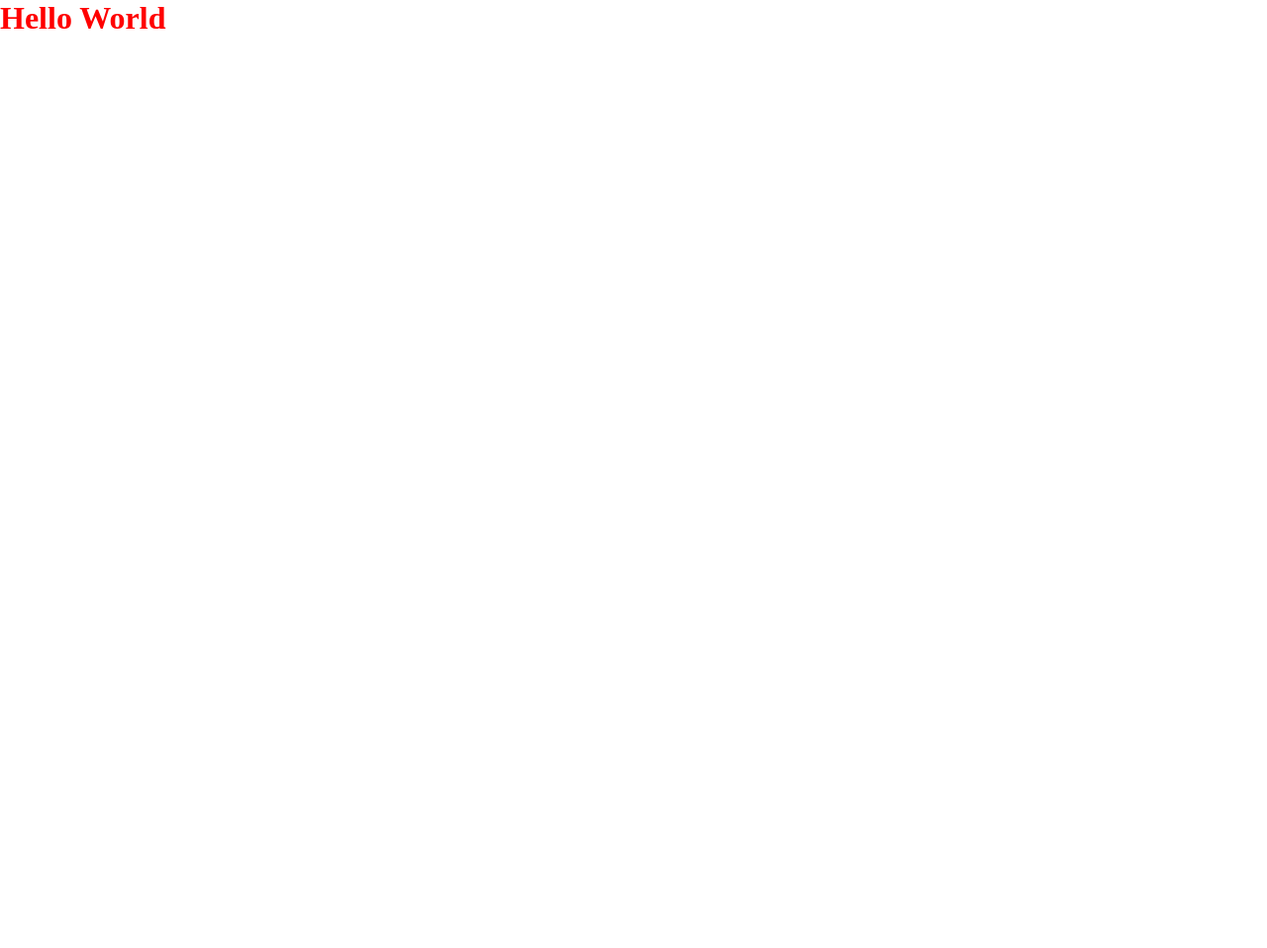
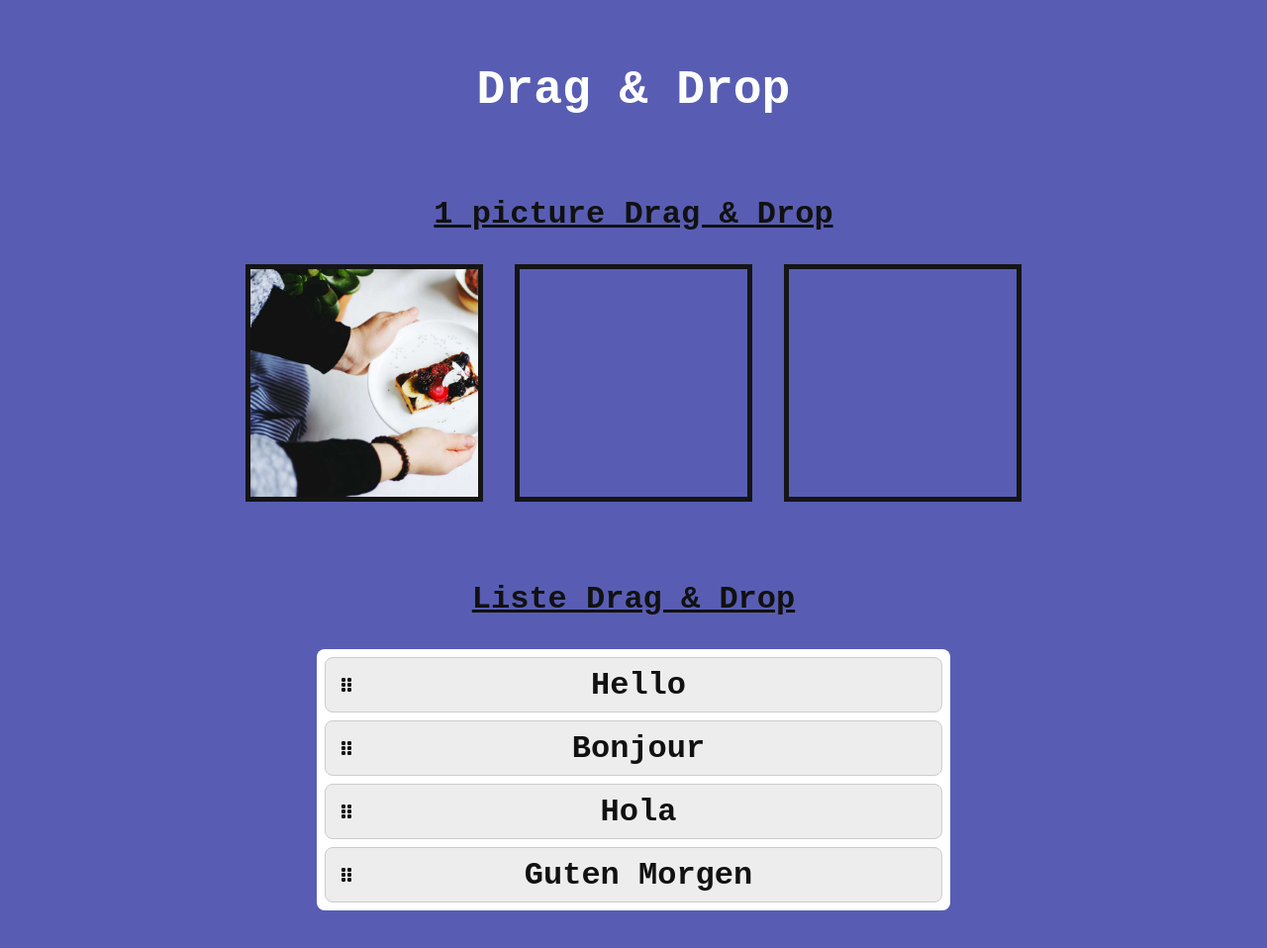
Before and after one commit to EthanPaleyron/drag-and-drop, a website built with Vite: page index.html in a window 1280 px wide. Shown: the whole page at 99% size. Before the commit the page ends 800 px from the top, so only its background shows below. Built offline with nearby package versions, Linux system fonts and the light colour scheme.

Commit message:
drag and drop list

```diff
--- a/index.html
+++ b/index.html
@@ -6,14 +6,48 @@
   <meta charset="UTF-8">
   <meta name="viewport" content="width=device-width, initial-scale=1.0">
   <script src="https://kit.fontawesome.com/2621df78fc.js" crossorigin="anonymous"></script>
-  <title>Name</title>
+  <title>Drag & Drop</title>
 </head>
 
 <body>
 
-  <h1>Hello World</h1>
+  <h1>Drag & Drop</h1>
 
-  <script type="module" src="/js/main.js"></script>
+  <section>
+    <h2>1 picture Drag & Drop</h2>
+    <div class="content_box">
+      <div class="box">
+        <div class="image" draggable="true"></div>
+      </div>
+      <div class="box"></div>
+      <div class="box"></div>
+    </div>
+  </section>
+
+  <!-- List -->
+  <div class="content_lists">
+    <h2>Liste Drag & Drop</h2>
+    <ul class="slist" id="sortableList">
+      <li>
+        <i class="fa-solid fa-grip-vertical"></i>
+        <h3>Hello</h3>
+      </li>
+      <li>
+        <i class="fa-solid fa-grip-vertical"></i>
+        <h3>Bonjour</h3>
+      </li>
+      <li>
+        <i class="fa-solid fa-grip-vertical"></i>
+        <h3>Hola</h3>
+      </li>
+      <li>
+        <i class="fa-solid fa-grip-vertical"></i>
+        <h3>Guten Morgen</h3>
+      </li>
+    </ul>
+  </div>
+
+  <script type="module" src="/js/main.js" defer></script>
 </body>
 
 </html>
--- a/js/main.js
+++ b/js/main.js
@@ -0,0 +1,54 @@
+const boxes = document.querySelectorAll(".box"), image = document.querySelector(".image");
+console.log(boxes, image);
+
+boxes.forEach((box) => {
+    box.addEventListener("dragover", (e) => {
+        console.log("draggin");
+        e.preventDefault();
+        box.classList.add("hovered");
+    })
+
+    box.addEventListener("dragleave", () => {
+        console.log("dragleave");
+        box.classList.remove("hovered");
+    })
+
+    box.addEventListener("drop", () => {
+        console.log("drop");
+        box.appendChild(image);
+        box.classList.remove("hovered");
+    })
+})
+
+// List
+function slist(target) {
+    let items = target.getElementsByTagName("li"), current = null;
+
+    for (let index of items) {
+        index.draggable = true;
+
+        index.ondragstart = e => {
+            current = index;
+        };
+
+        index.ondragover = e => e.preventDefault();
+
+        index.ondrop = e => {
+            e.preventDefault();
+            if (index != current) {
+                let currentpos = 0, droppedpos = 0;
+                for (let it = 0; it < items.length; it++) {
+                    if (current == items[it]) { currentpos = it; }
+                    if (index == items[it]) { droppedpos = it; }
+                }
+                if (currentpos < droppedpos) {
+                    index.parentNode.insertBefore(current, index.nextSibling);
+                } else {
+                    index.parentNode.insertBefore(current, index);
+                }
+            }
+        }
+    }
+}
+
+slist(document.querySelector("#sortableList"));
--- a/scss/style.scss
+++ b/scss/style.scss
@@ -1,3 +1,117 @@
+body {
+    margin: 0 0 5rem;
+    font-family: 'Courier New', Courier, monospace;
+    background-color: #585DB3;
+    color: #111111;
+}
+
 h1 {
-    color: red;
+    margin: 4rem 0 2rem;
+    color: #FDFFFD;
+    font-size: 3rem;
+    text-align: center;
+    user-select: none;
 }
+
+section {
+    margin-top: 5rem;
+
+    h2 {
+        margin-bottom: 2rem;
+        text-align: center;
+        font-size: 2rem;
+        text-decoration: underline;
+        user-select: none;
+    }
+
+    .content_box {
+        display: flex;
+        justify-content: center;
+        gap: 2rem;
+
+        .box {
+            position: relative;
+            width: 15rem;
+            height: 15rem;
+            border: solid 5px #151515;
+
+            .image {
+                width: 100%;
+                height: 100%;
+                background-image: url("../public/testing/img-01.jpg");
+                background-repeat: no-repeat;
+                background-size: cover;
+                cursor: pointer;
+            }
+        }
+
+        .hovered {
+            position: relative;
+            border-style: dashed;
+            display: flex;
+            justify-content: center;
+            align-items: center;
+
+            &::before {
+                content: "DROP↴";
+                position: absolute;
+                font-size: 3rem;
+                font-weight: bold;
+            }
+        }
+    }
+}
+
+// List
+.content_lists {
+    margin-top: 5rem;
+    display: flex;
+    flex-direction: column;
+    align-items: center;
+
+    h2 {
+        margin-bottom: 2rem;
+        text-align: center;
+        font-size: 2rem;
+        text-decoration: underline;
+        user-select: none;
+    }
+
+    .slist {
+        width: 50%;
+        background-color: $w;
+        border-radius: 0.5rem;
+        padding: 0.5rem;
+        display: flex;
+        flex-direction: column;
+        gap: 0.5rem;
+
+        li {
+            height: 7vh;
+            background-color: #EDEDED;
+            border-radius: 0.5rem;
+            border: 1px solid #ccc;
+            padding: 1rem;
+            display: flex;
+            align-items: center;
+            cursor: move;
+
+            h3 {
+                text-align: center;
+                font-size: 2rem;
+                width: 100%;
+                user-select: none;
+            }
+        }
+    }
+}
+
+.hint {
+    border: 1px solid #ffc49a;
+    background: #feffb4;
+}
+
+.active {
+    border: 1px solid #ffa5a5;
+    background: #ffe7e7;
+}
```
